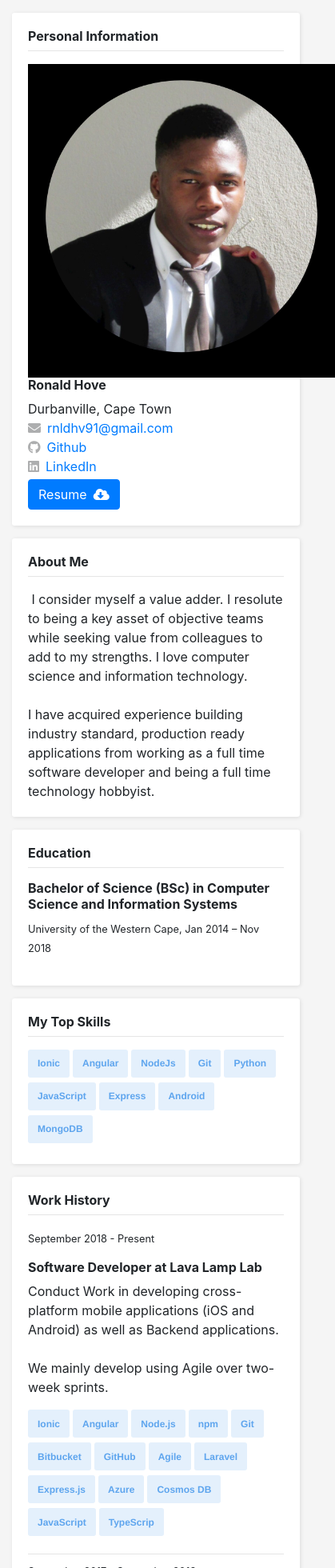
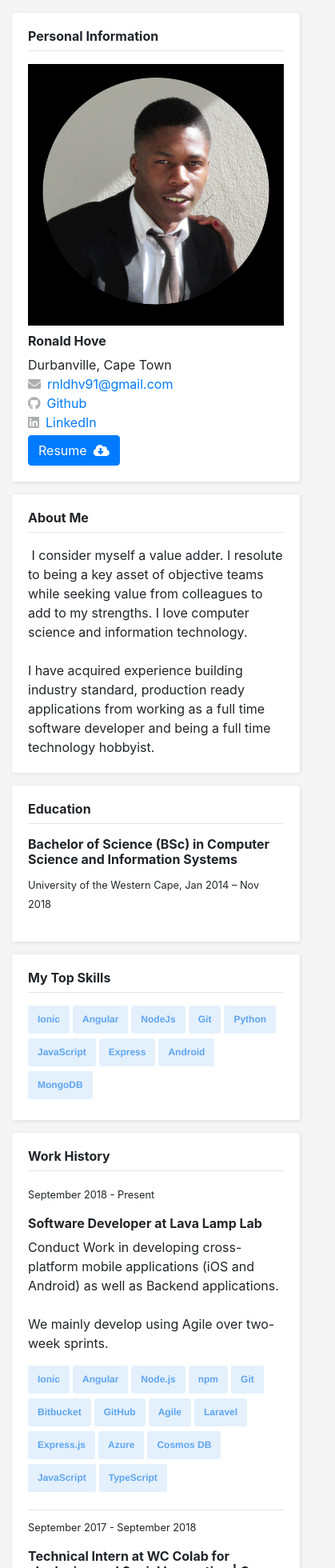
Before and after one commit to ronald-hove/Angular-Portfolio-Template, an Angular app: page / in a window 390 px wide. Shown: the top 1960 px of the page at 80% size, 419 px wide, since content can reach past the window. Built offline with nearby package versions, Linux system fonts and the light colour scheme.

Commit message:
fixed mobile avatar

```diff
--- a/src/assets/work-experience.json
+++ b/src/assets/work-experience.json
@@ -18,7 +18,7 @@
         "Azure",
         "Cosmos DB",
         "JavaScript",
-        "TypeScrip"
+        "TypeScript"
       ]
     },
     {
--- a/src/styles.scss
+++ b/src/styles.scss
@@ -58,3 +58,10 @@ h5 {
 .fa,.fab {
   color: #adaeaf;
 }
+
+@media(max-width: 768px) {
+  .rh-profile-img {
+    width: 100%;
+    margin-bottom: 10px;
+  }
+}
```
